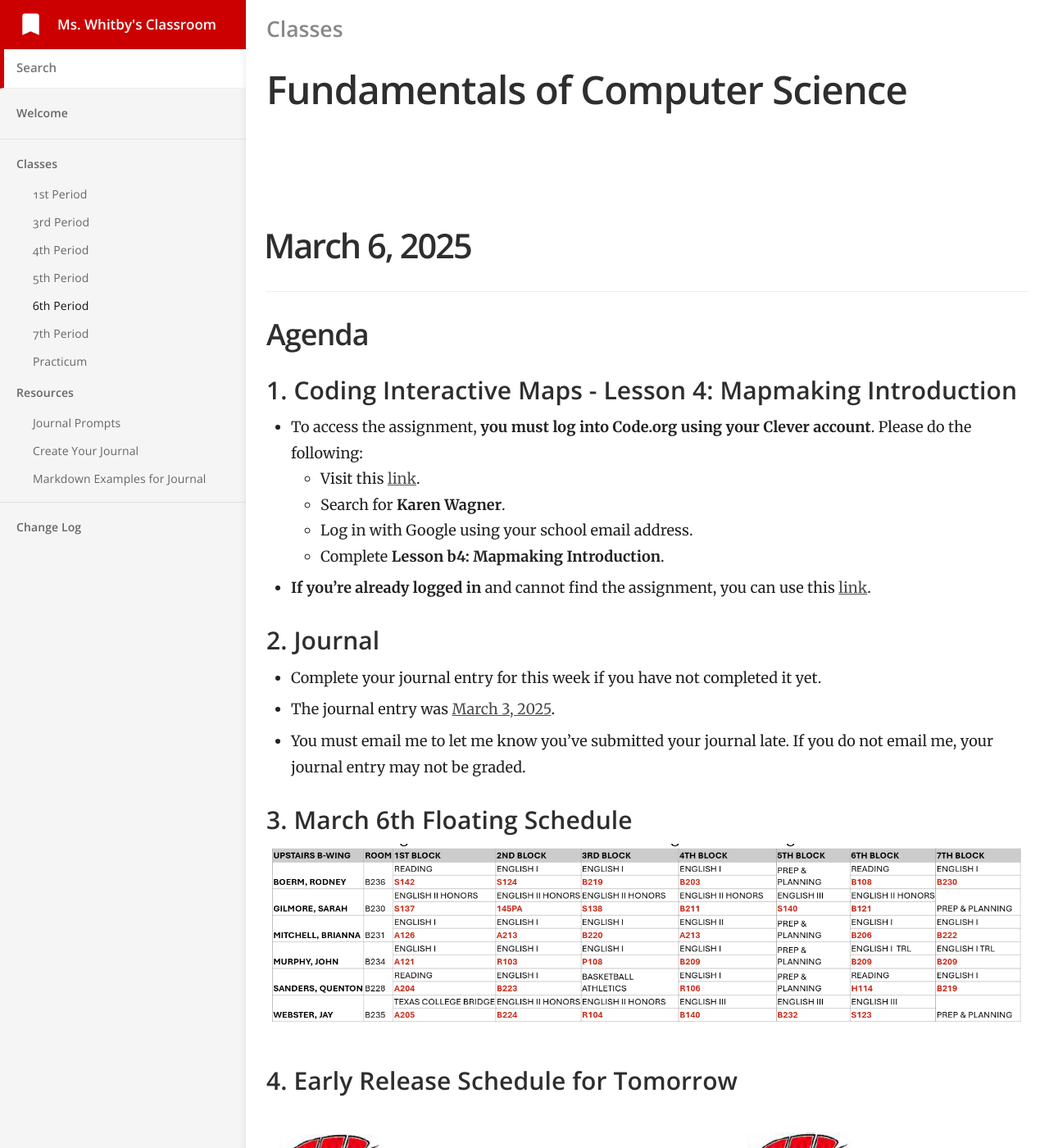
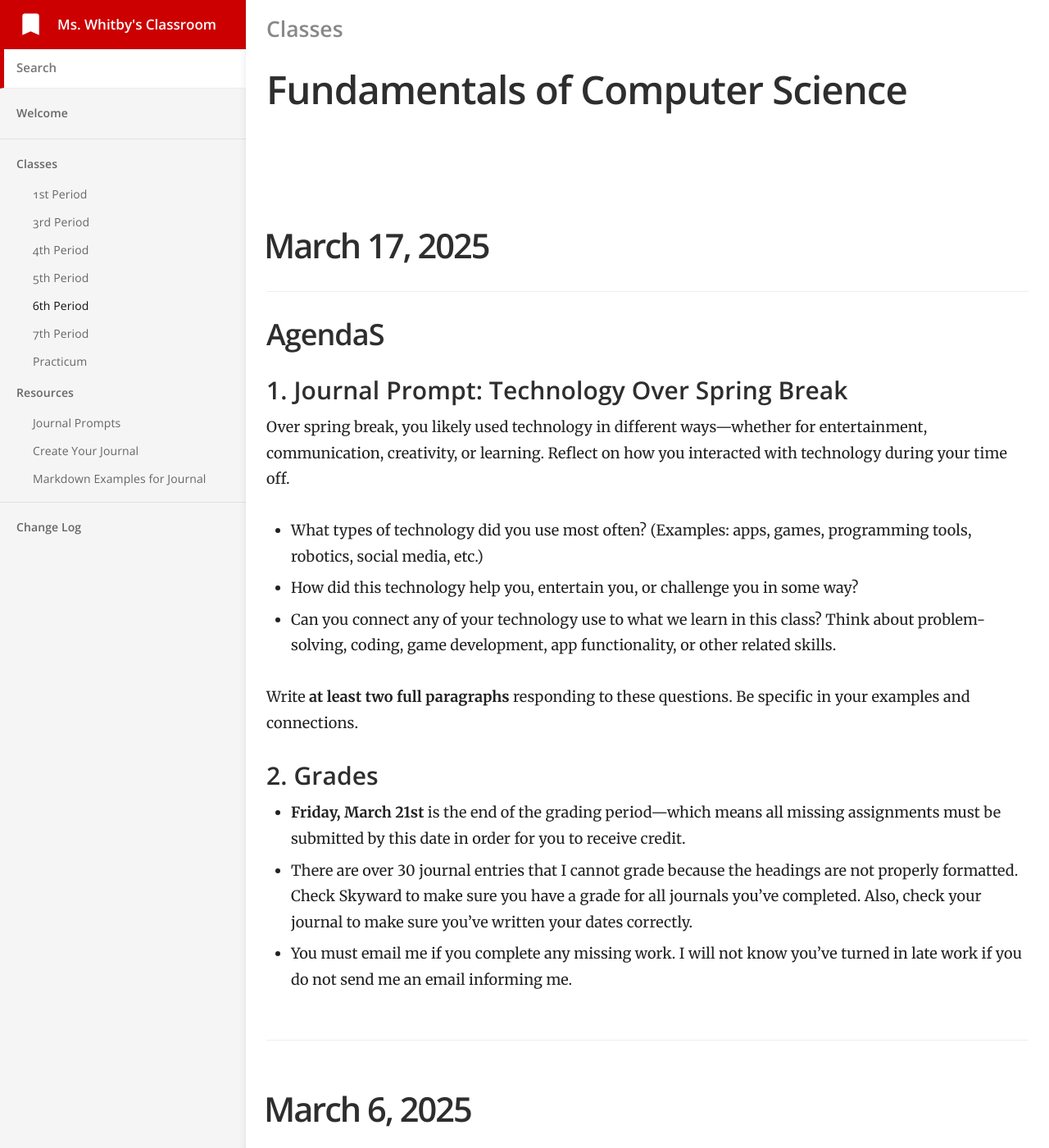
Before and after one commit to mswhitby/classroom, a Jekyll site: the page built from _docs/classes/6th.md, in a window 1280 px wide and 1400 px high. Shown: the whole window at 82% size. Built offline with Jekyll 4.4.1, drawn with Linux system fonts in a browser that asks for light colours.

Commit message:
Updated lessons

```diff
--- a/_docs/classes/6th.md
+++ b/_docs/classes/6th.md
@@ -4,6 +4,28 @@ subtitle: Fundamentals of Computer Science
 category: Classes
 order: 5
 ---
+
+# March 17, 2025
+
+## AgendaS
+
+### 1. Journal Prompt: Technology Over Spring Break
+
+Over spring break, you likely used technology in different ways—whether for entertainment, communication, creativity, or learning. Reflect on how you interacted with technology during your time off.
+
+ - What types of technology did you use most often? (Examples: apps, games, programming tools, robotics, social media, etc.)
+ - How did this technology help you, entertain you, or challenge you in some way?
+ - Can you connect any of your technology use to what we learn in this class? Think about problem-solving, coding, game development, app functionality, or other related skills.
+
+Write **at least two full paragraphs** responding to these questions. Be specific in your examples and connections.
+
+### 2. Grades
+
+- **Friday, March 21st** is the end of the grading period—which means all missing assignments must be submitted by this date in order for you to receive credit.
+- There are over 30 journal entries that I cannot grade because the headings are not properly formatted. Check Skyward to make sure you have a grade for all journals you've completed. Also, check your journal to make sure you've written your dates correctly.
+- You must email me if you complete any missing work. I will not know you've turned in late work if you do not send me an email informing me.
+
+----
 
 # March 6, 2025
 
```
